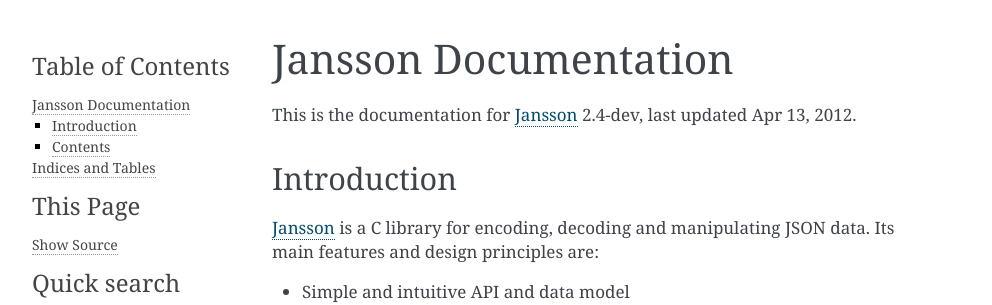
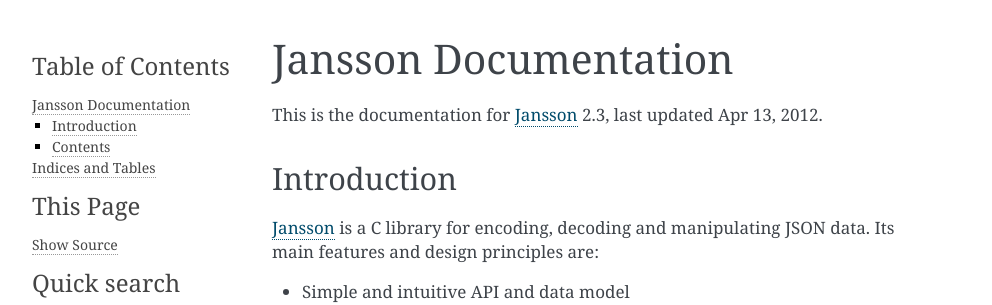
Before and after one commit to jbreams/nagmq, a Sphinx documentation site: the page built from jansson/doc/index.rst, in a window 1280 px wide. Shown: the top 305 px of the page, without its empty margins (148-1140 px from the left). Built offline with Sphinx 7.4.7, drawn with Linux system fonts in a browser that asks for light colours.

```diff
--- a/jansson/doc/apiref.rst
+++ b/jansson/doc/apiref.rst
@@ -41,7 +41,7 @@ set to zero.
 The following preprocessor constants specify the current version of
 the library:
 
-``JANSSON_MAJOR_VERSION``, ``JANSSON_MINOR_VERSION``, ``JANSSON_MICRO_VERSION``
+``JANSSON_VERSION_MAJOR``, ``JANSSON_VERSION_MINOR``, ``JANSSON_VERSION_MICRO``
   Integers specifying the major, minor and micro versions,
   respectively.
 
--- a/jansson/doc/conf.py
+++ b/jansson/doc/conf.py
@@ -48,9 +48,9 @@ copyright = u'2009-2011, Petri Lehtinen'
 # built documents.
 #
 # The short X.Y version.
-version = '2.4'
+version = '2.3'
 # The full version, including alpha/beta/rc tags.
-release = '2.4-dev'
+release = version
 
 # The language for content autogenerated by Sphinx. Refer to documentation
 # for a list of supported languages.
```
Also changed, not shown: 7 other files.
